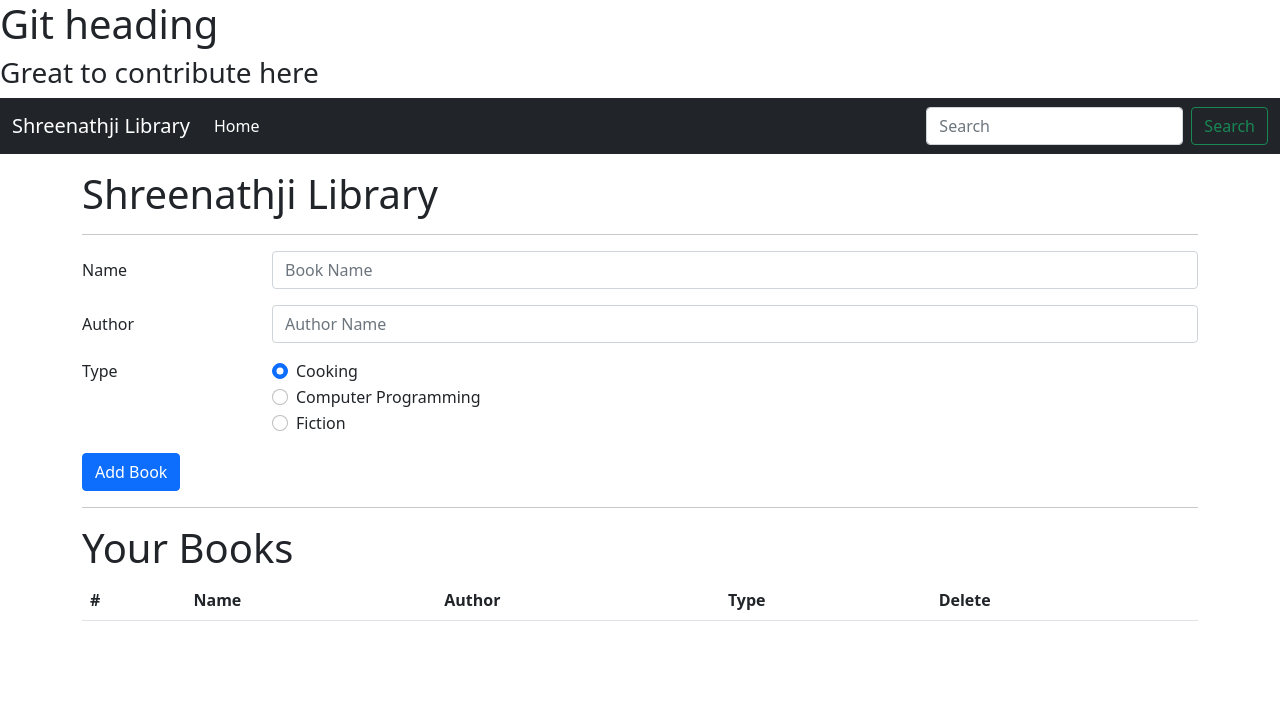
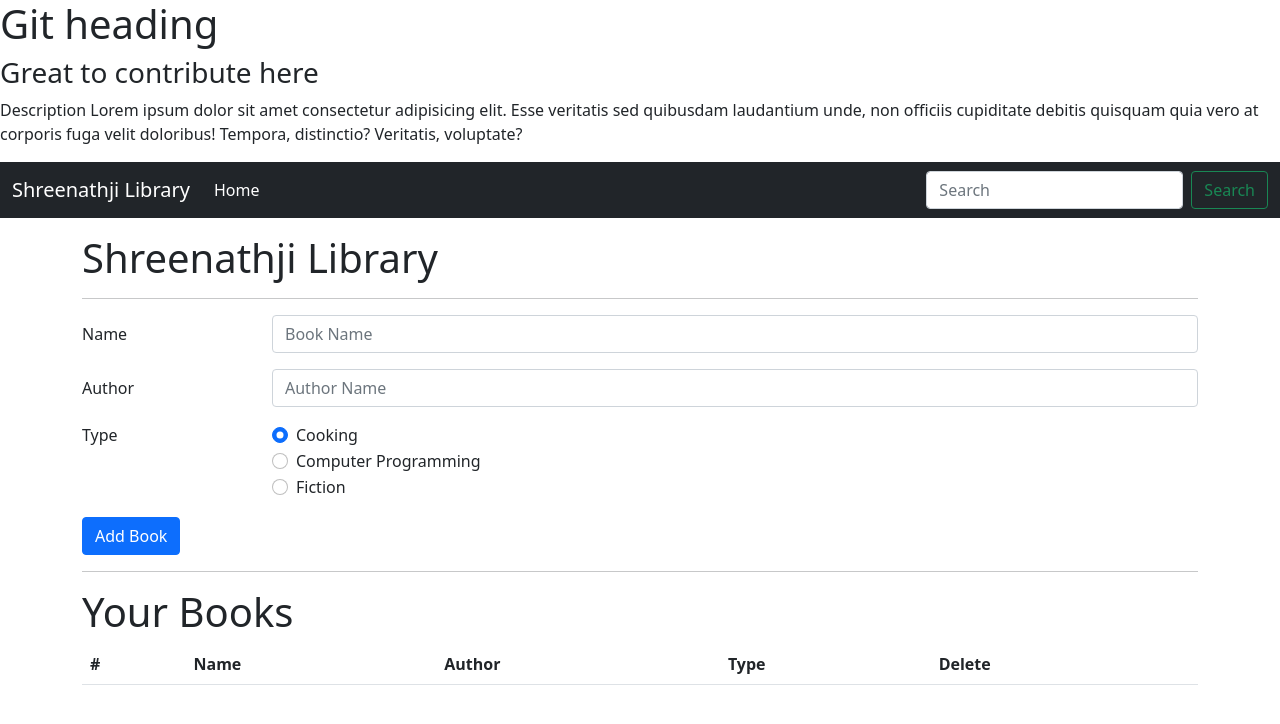
Before and after one commit to vihar2712/practice, a plain HTML site: page index.html in a window 1280 px wide. Drawn offline with nearby package versions, Linux system fonts and the light colour scheme.

Commit message:
added desc

```diff
--- a/index.html
+++ b/index.html
@@ -16,6 +16,9 @@
 <body>
     <h1>Git heading</h1>
     <h3>Great to contribute here</h3>
+    <p>Description Lorem ipsum dolor sit amet consectetur adipisicing elit. Esse veritatis sed quibusdam laudantium
+        unde, non officiis cupiditate debitis quisquam quia vero at corporis fuga velit doloribus! Tempora, distinctio?
+        Veritatis, voluptate?</p>
     <nav class="navbar navbar-expand-lg navbar-dark bg-dark">
         <div class="container-fluid">
             <a class="navbar-brand" href="#">Shreenathji Library</a>
@@ -64,7 +67,8 @@
                         </label>
                     </div>
                     <div class="form-check">
-                        <input class="form-check-input" type="radio" name="type" id="programming" value="Computer Programming">
+                        <input class="form-check-input" type="radio" name="type" id="programming"
+                            value="Computer Programming">
                         <label class="form-check-label" for="programming">
                             Computer Programming
                         </label>
```
